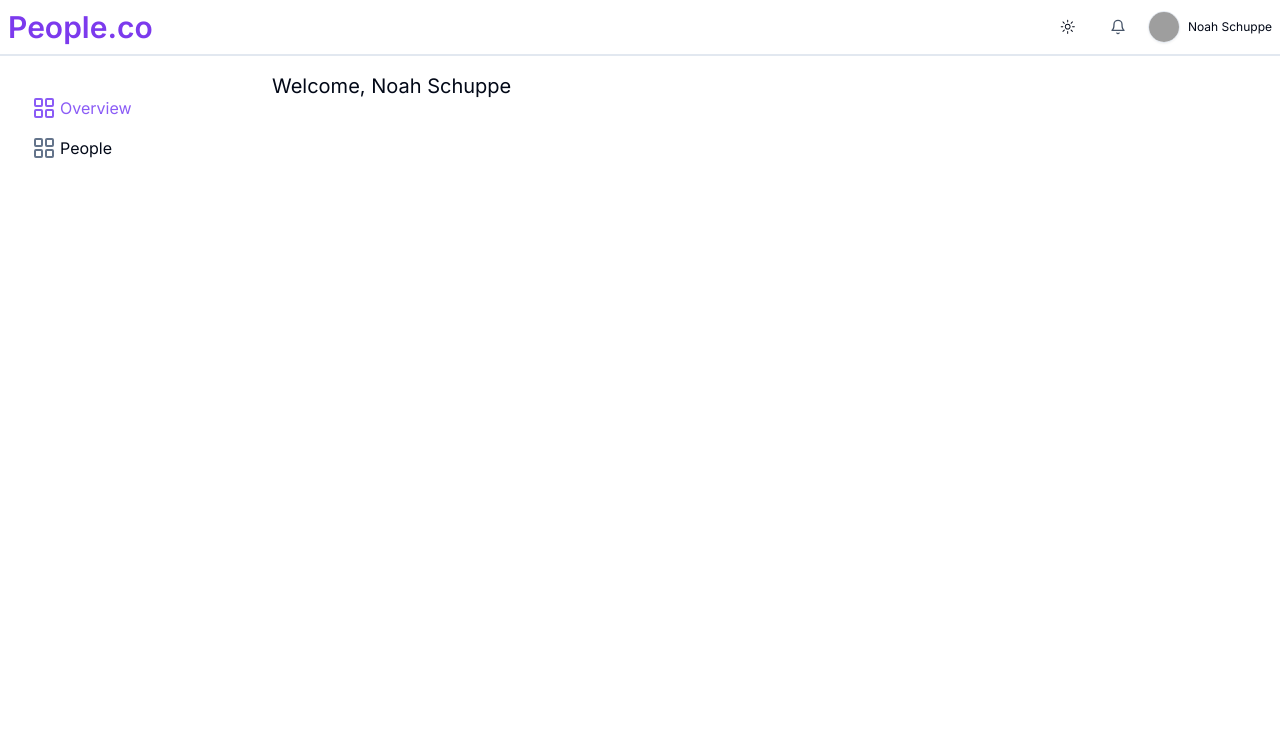
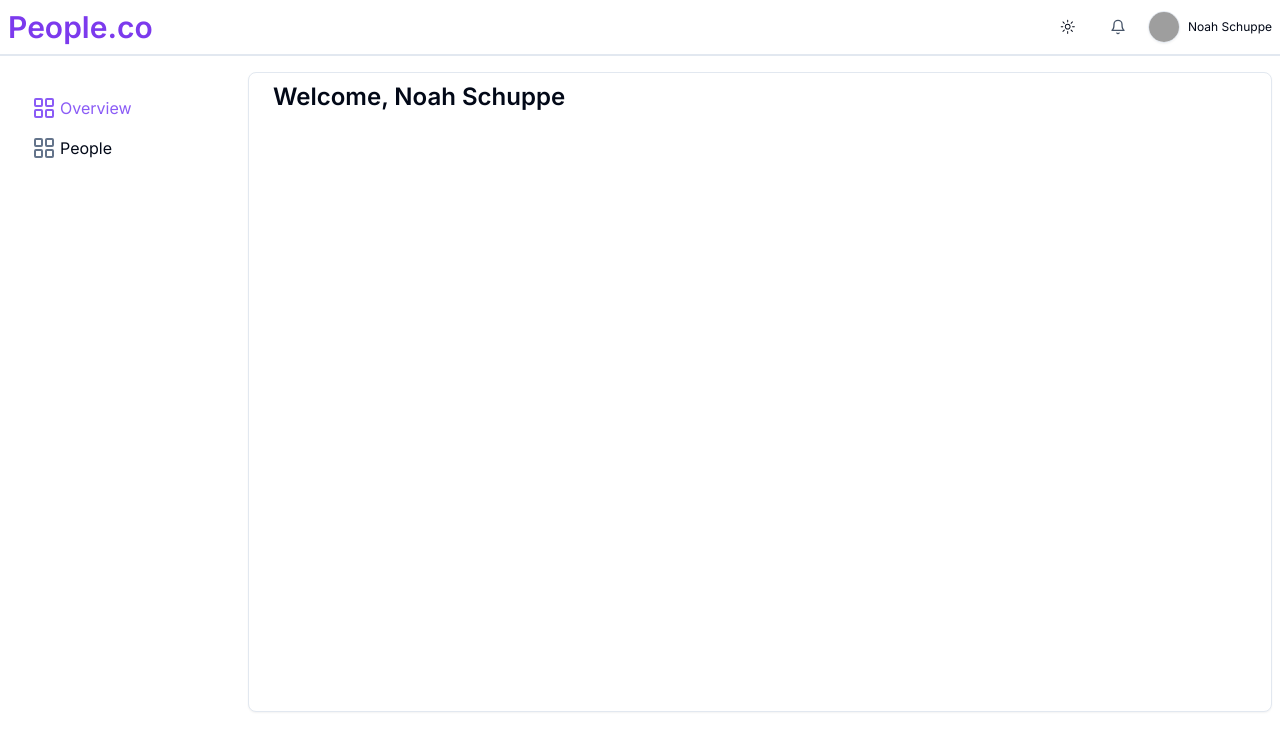
Before and after one commit to Brassalsa/admin-dashboard, a Next.js app: page / in a window 1280 px wide. Shown: the top 750 px of the page. Built offline with nearby package versions, Linux system fonts and the light colour scheme; grey boxes are pictures that could not be loaded.

Commit message:
style changes

```diff
--- a/src/components/overview.tsx
+++ b/src/components/overview.tsx
@@ -1,13 +1,18 @@
 "use client";
 import React from "react";
 import { useUserCtx } from "./context/user-provider";
+import { Card, CardContent } from "./ui/card";
 
 function Overview() {
   const { user } = useUserCtx();
 
   return (
-    <div className="h-svh">
-      <h1 className="text-xl">Welcome, {user?.name}</h1>
+    <div>
+      <Card className="min-w-[80svw] h-[80svh]">
+        <CardContent className="py-2">
+          <h1 className="text-2xl font-semibold">Welcome, {user?.name}</h1>
+        </CardContent>
+      </Card>
     </div>
   );
 }
```
